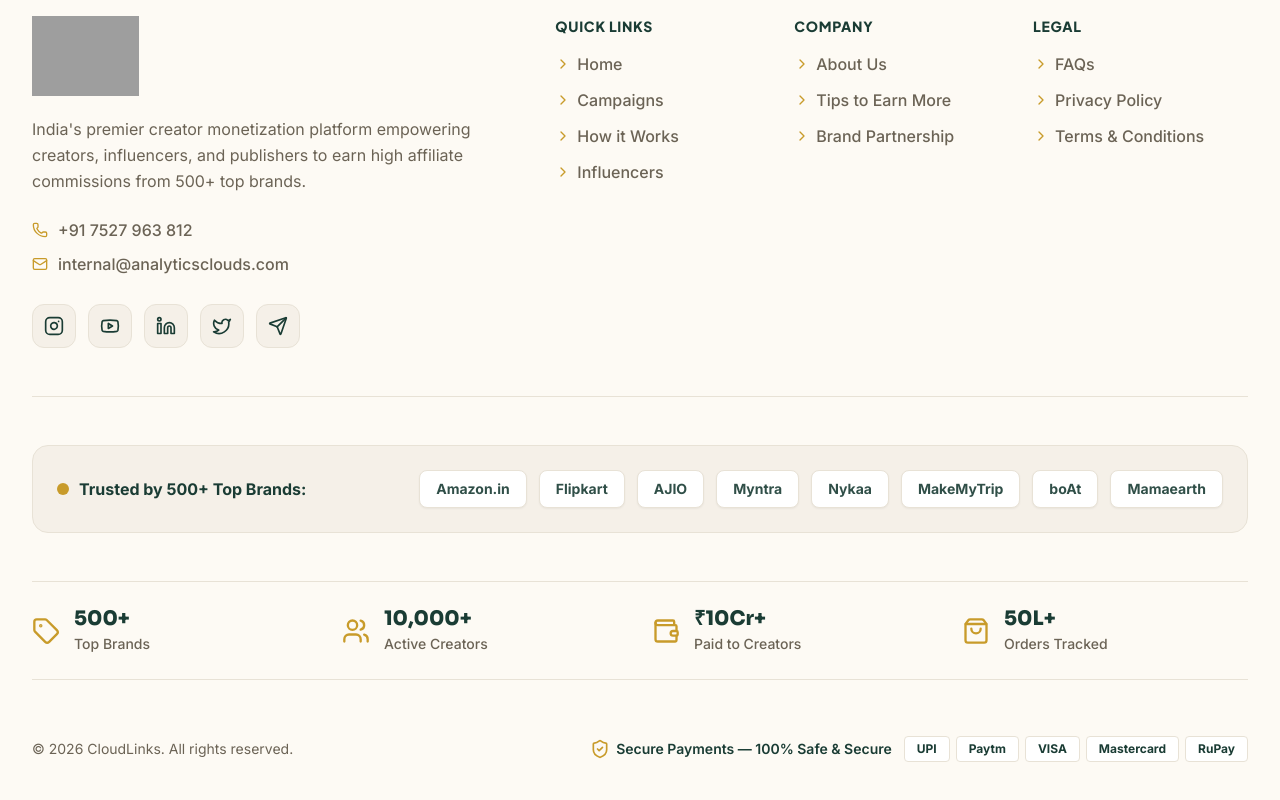
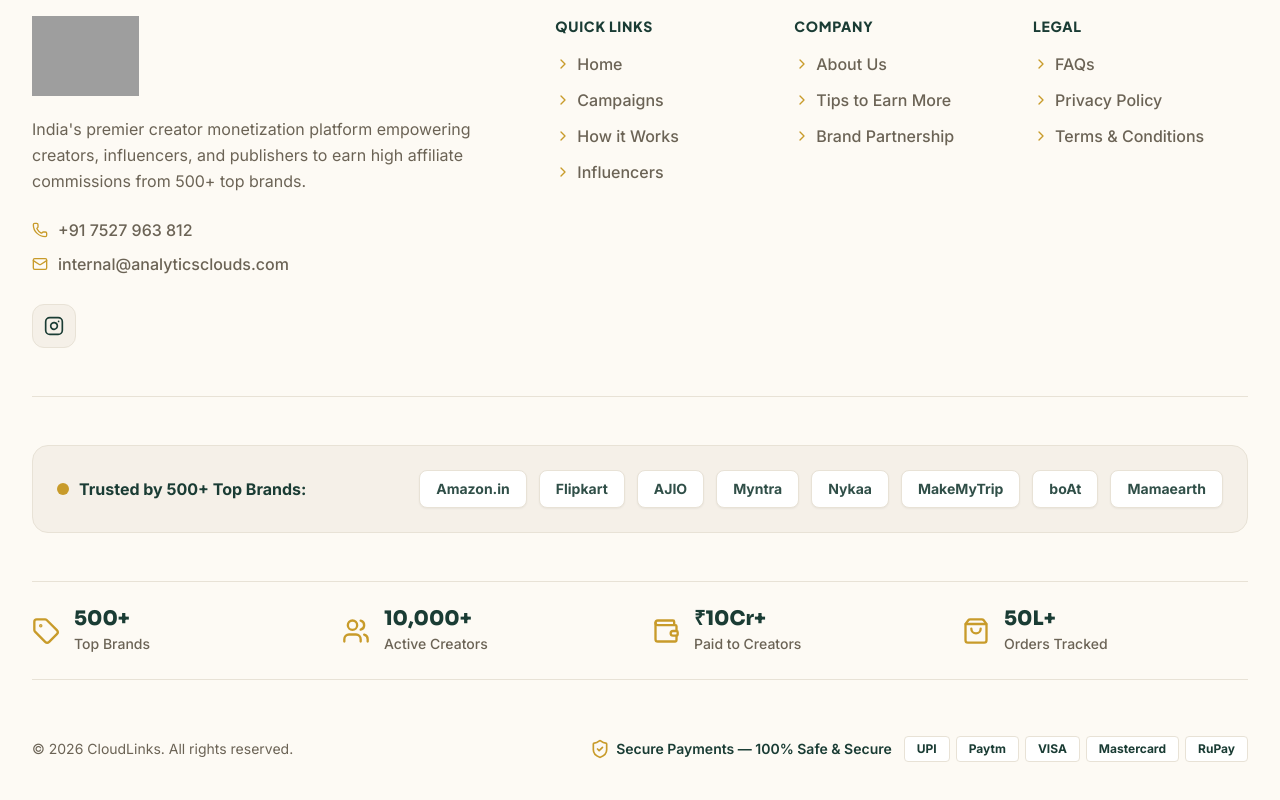
Before and after one commit to CloudLinks26/cloud-Links, a Next.js app: page / in a window 1280 px wide. Shown: the part 6698-7498 px from the top of the page. Built offline with nearby package versions, Linux system fonts and the light colour scheme; grey boxes are pictures that could not be loaded.

Commit message:
changes had be made

```diff
--- a/components/Footer.tsx
+++ b/components/Footer.tsx
@@ -50,7 +50,7 @@
             {/* Social Icons (Slightly larger icons & buttons) */}
             <div className="flex items-center gap-3 pt-2">
               <a
-                href="https://instagram.com"
+                href="https://www.instagram.com/cloud.links26/"
                 target="_blank"
                 rel="noreferrer"
                 className="w-11 h-11 rounded-xl bg-[#F5F0E8] border border-[#E8E2D6] flex items-center justify-center text-[#1A3C34] hover:bg-[#1A3C34] hover:text-[#C89B2A] transition-colors"
@@ -58,7 +58,7 @@
               >
                 <Instagram className="w-5 h-5" />
               </a>
-              <a
+              {/* <a
                 href="https://youtube.com"
                 target="_blank"
                 rel="noreferrer"
@@ -93,7 +93,7 @@
                 aria-label="Telegram"
               >
                 <Send className="w-5 h-5" />
-              </a>
+              </a> */}
             </div>
           </div>
 
```
